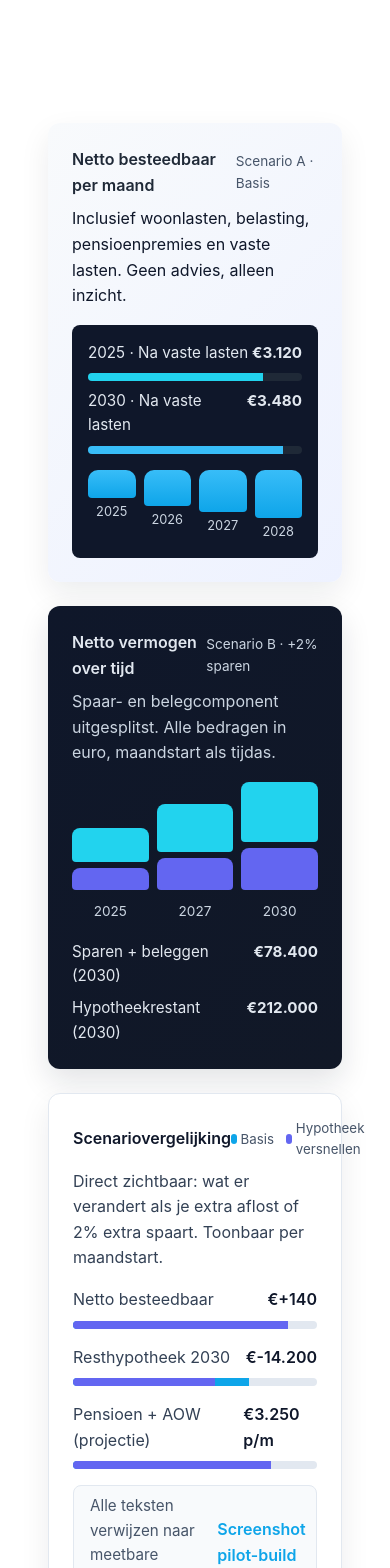
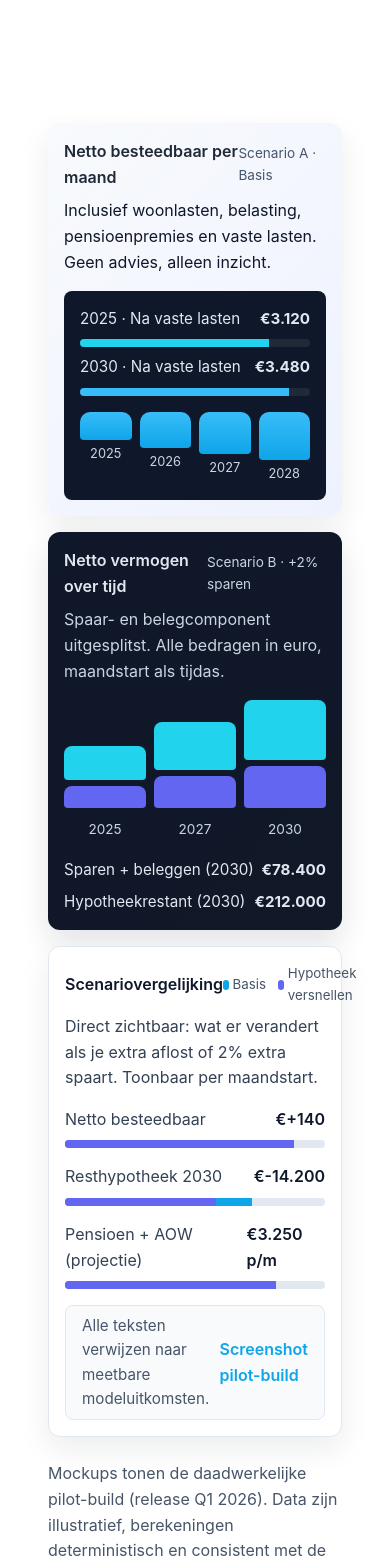
Before and after one commit to floorenr/finnsight-site, a React (Vite) app: page / in a window 390 px wide. Shown: the part 3360-4928 px from the top of the page. Built offline with nearby package versions, Linux system fonts and the light colour scheme.

Commit message:
chore: refine mockups spacing for mobile

```diff
--- a/src/pages/LandingPage.jsx
+++ b/src/pages/LandingPage.jsx
@@ -106,13 +106,15 @@ export default function LandingPage({ onNavigate }) {
           <div
             style={{
               display: 'grid',
-              gap: 'var(--spacing-lg)',
-              gridTemplateColumns: 'repeat(auto-fit, minmax(280px, 1fr))'
+              gap: 'clamp(var(--spacing-md), 4vw, var(--spacing-xl))',
+              gridTemplateColumns: 'repeat(auto-fit, minmax(260px, 1fr))',
+              maxWidth: '1100px',
+              margin: '0 auto'
             }}
           >
             <article
               style={{
-                padding: 'var(--spacing-lg)',
+                padding: 'clamp(var(--spacing-md), 4vw, var(--spacing-xl))',
                 borderRadius: 'var(--radius-lg)',
                 background: 'linear-gradient(135deg, #f8fafc 0%, #eef2ff 100%)',
                 boxShadow: '0 12px 30px rgba(15, 23, 42, 0.08)'
@@ -164,7 +166,7 @@ export default function LandingPage({ onNavigate }) {
 
             <article
               style={{
-                padding: 'var(--spacing-lg)',
+                padding: 'clamp(var(--spacing-md), 4vw, var(--spacing-xl))',
                 borderRadius: 'var(--radius-lg)',
                 background: 'linear-gradient(135deg, #0f172a 0%, #111827 100%)',
                 color: '#e2e8f0',
@@ -209,7 +211,7 @@ export default function LandingPage({ onNavigate }) {
 
             <article
               style={{
-                padding: 'var(--spacing-lg)',
+                padding: 'clamp(var(--spacing-md), 4vw, var(--spacing-xl))',
                 borderRadius: 'var(--radius-lg)',
                 background: '#ffffff',
                 boxShadow: '0 12px 30px rgba(15, 23, 42, 0.08)',
@@ -265,7 +267,7 @@ export default function LandingPage({ onNavigate }) {
             </article>
           </div>
 
-          <p style={{ marginTop: 'var(--spacing-xl)', color: '#475569' }}>
+          <p style={{ marginTop: 'var(--spacing-lg)', color: '#475569', maxWidth: '960px', marginLeft: 'auto', marginRight: 'auto' }}>
             Mockups tonen de daadwerkelijke pilot-build (release Q1 2026). Data zijn illustratief, berekeningen deterministisch en consistent met de rekenkern in productie.
           </p>
         </section>
```
